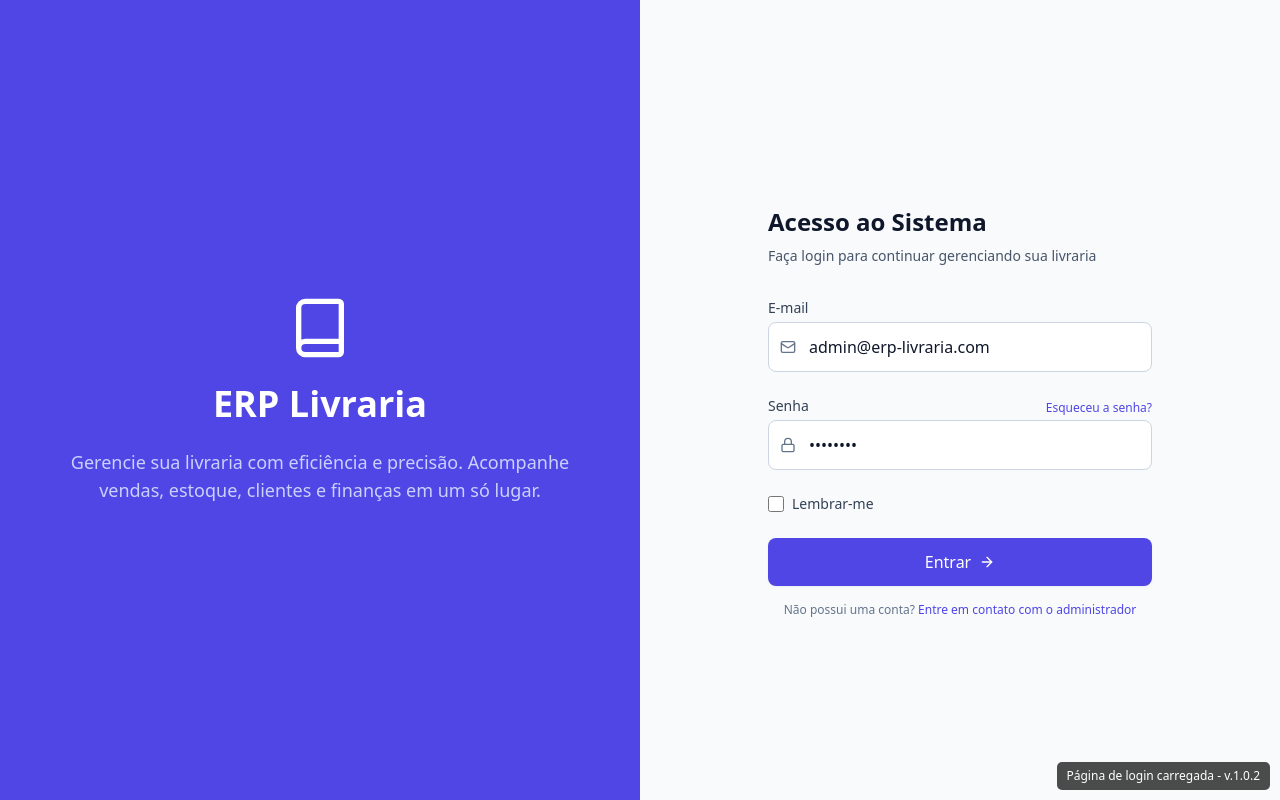
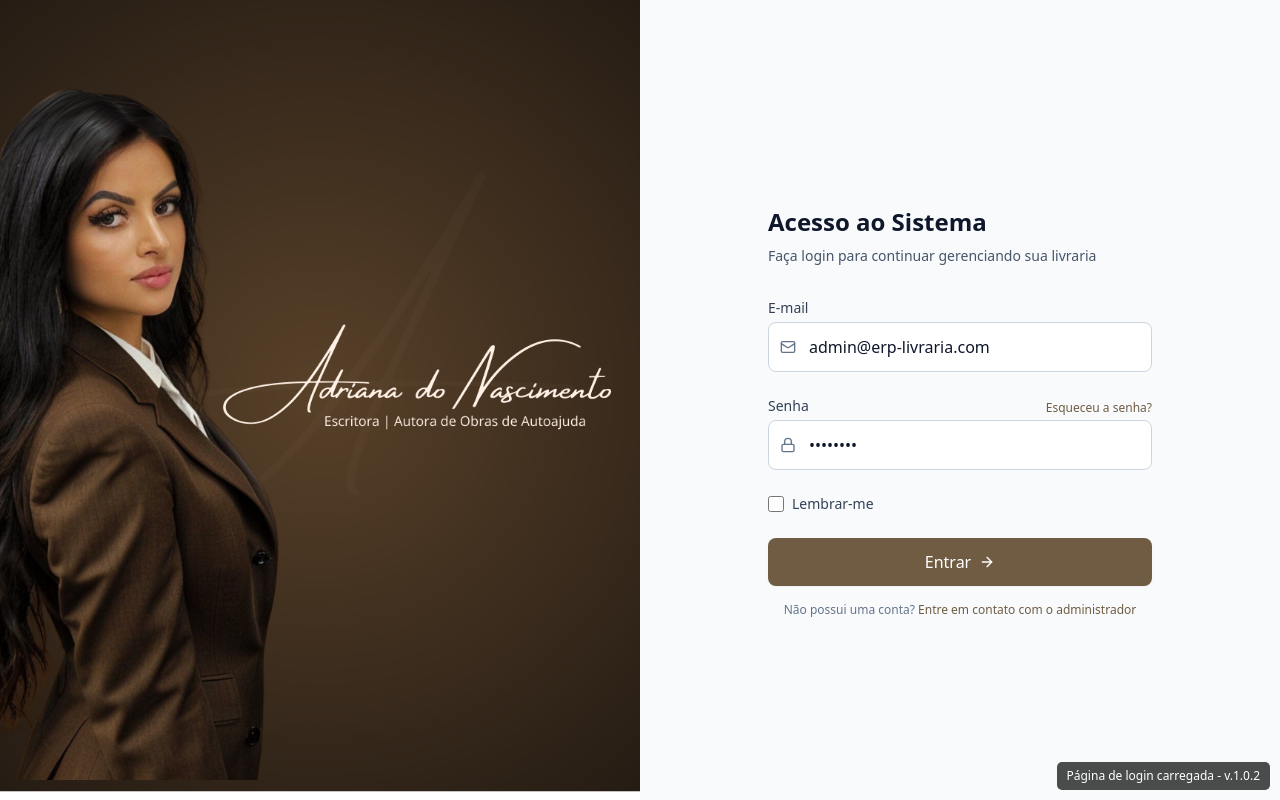
Before and after one commit to guribeiroh/erp-adriana, a Next.js app in the folder erp-livraria/: page /login in a window 1280 px wide. Built offline with nearby package versions, Linux system fonts and the light colour scheme; no server answers; the database is empty.

Commit message:
Atualização visual do sistema: fundo da tela de login alterado e nova paleta de cores marrom

```diff
--- a/erp-livraria/app/login/page.tsx
+++ b/erp-livraria/app/login/page.tsx
@@ -97,15 +97,10 @@ export default function LoginPage() {
   return (
     <div className="flex h-screen bg-neutral-50">
       {/* Lado esquerdo - Arte/Imagem de fundo */}
-      <div className="hidden w-1/2 bg-primary-600 lg:block">
+      <div className="hidden w-1/2 bg-cover bg-center lg:block" style={{ backgroundImage: 'url("/adriana-background.png")' }}>
         <div className="flex h-full items-center justify-center p-12">
           <div className="max-w-lg text-center">
-            <Book className="mx-auto mb-6 h-16 w-16 text-white" />
-            <h1 className="mb-6 text-4xl font-bold text-white">ERP Livraria</h1>
-            <p className="text-lg text-primary-200">
-              Gerencie sua livraria com eficiência e precisão.
-              Acompanhe vendas, estoque, clientes e finanças em um só lugar.
-            </p>
+            {/* Conteúdo removido a pedido do usuário */}
           </div>
         </div>
       </div>
--- a/erp-livraria/tailwind.config.js
+++ b/erp-livraria/tailwind.config.js
@@ -9,17 +9,17 @@ module.exports = {
     extend: {
       colors: {
         primary: {
-          50: '#eef2ff',
-          100: '#e0e7ff',
-          200: '#c7d2fe',
-          300: '#a5b4fc',
-          400: '#818cf8',
-          500: '#6366f1',
-          600: '#4f46e5',
-          700: '#4338ca',
-          800: '#3730a3',
-          900: '#312e81',
-          950: '#1e1b4b',
+          50: '#f6f3ef',
+          100: '#ece5db',
+          200: '#dbcdb9',
+          300: '#c6b292',
+          400: '#ab9270',
+          500: '#8d7555',
+          600: '#705c43',
+          700: '#56412B',
+          800: '#463421',
+          900: '#352819',
+          950: '#211912',
         },
         secondary: {
           50: '#f0f9ff',
```
Also changed, not shown: erp-livraria/public/adriana-background.png (added).
